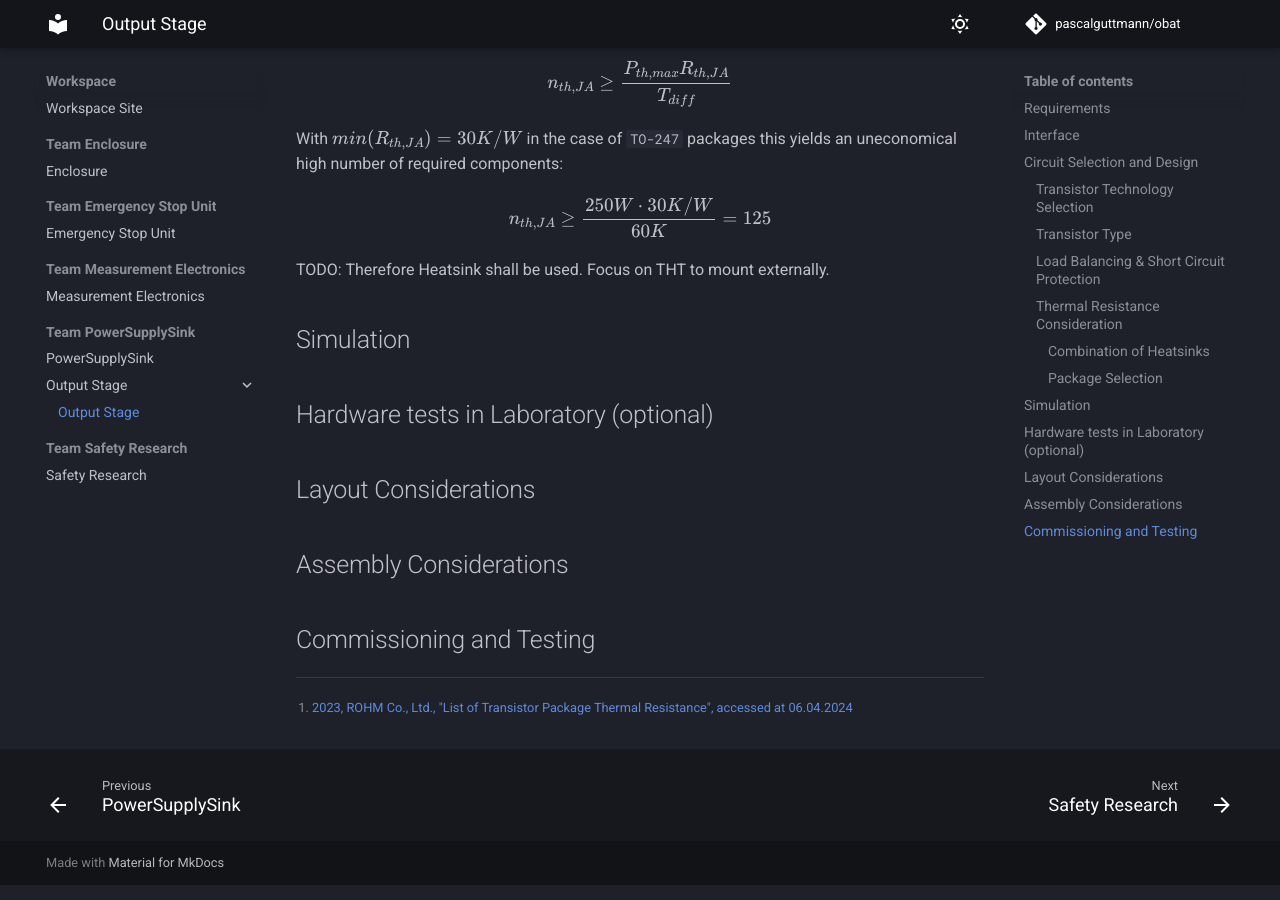
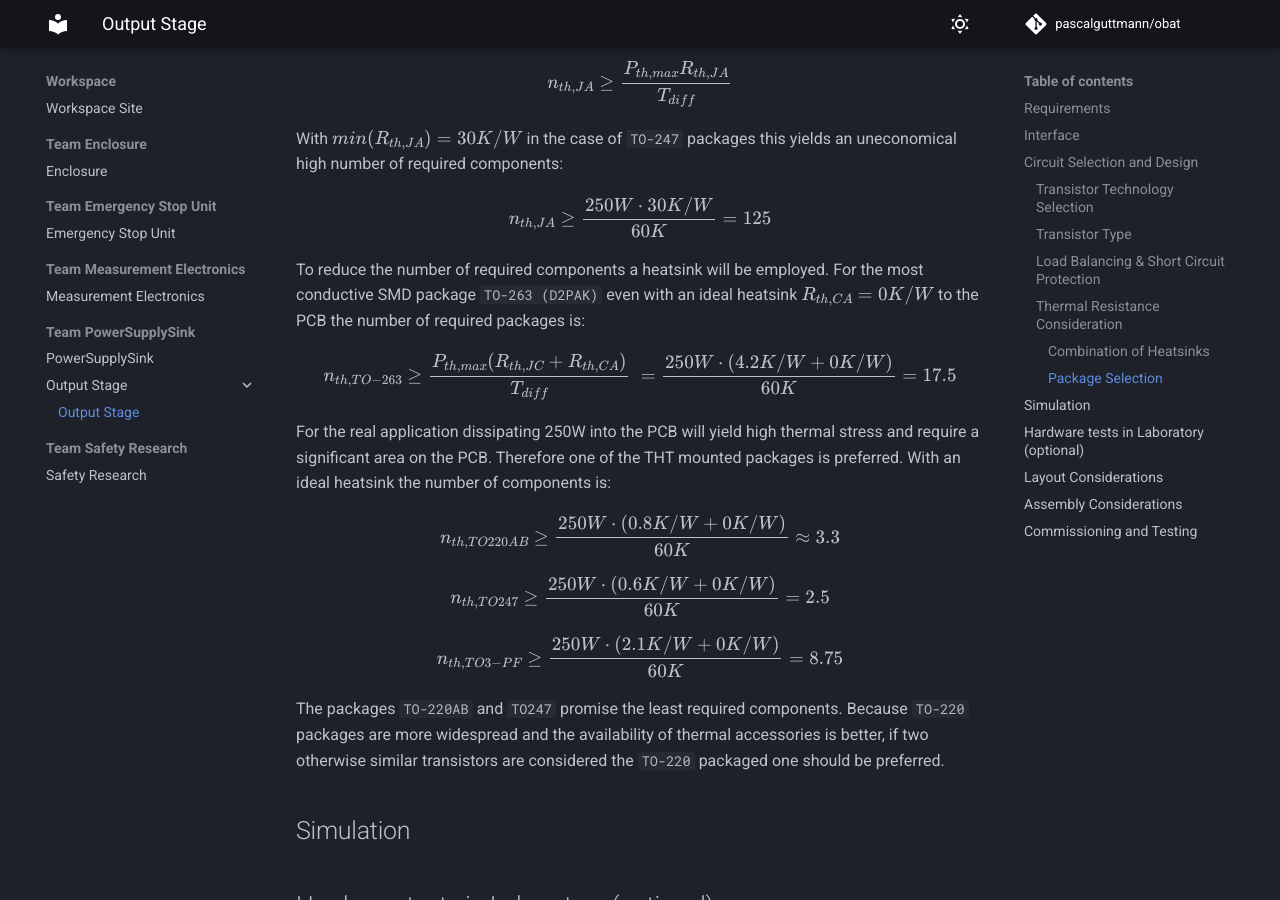
Before and after one commit to pascalguttmann/obat, an MkDocs documentation site: the page built from docs/workspace/pss/outstage/outstage.md, in a window 1280 px wide and 900 px high, scrolled down 3410 px. Built offline with MkDocs 1.6.1 and Material for MkDocs 9.7.7, drawn with Linux system fonts in a browser that asks for light colours; comment, search, counter and statistics services are not loaded.

Commit message:
add thermal package analysis for THT components

```diff
--- a/docs/workspace/pss/outstage/outstage.md
+++ b/docs/workspace/pss/outstage/outstage.md
@@ -147,7 +147,23 @@ With $min(R_{th,JA}) = 30 K/W$ in the case of `TO-247` packages this yields an
 uneconomical high number of required components:
 $$ n_{th,JA} \ge \frac{250W \cdot 30K/W}{60K} = 125 $$
 
-TODO: Therefore Heatsink shall be used. Focus on THT to mount externally.
+To reduce the number of required components a heatsink will be employed. For the
+most conductive SMD package `TO-263 (D2PAK)` even with an ideal heatsink
+$R_{th,CA} = 0 K/W$ to the PCB the number of required packages is:
+$$ n_{th,TO-263} \ge \frac{P_{th,max} (R_{th,JC} + R_{th,CA})}{T_{diff}}\
+= \frac{250W \cdot (4.2K/W + 0K/W)}{60K} = 17.5 $$
+For the real application dissipating 250W into the PCB will yield high thermal
+stress and require a significant area on the PCB. Therefore one of the THT
+mounted packages is preferred. With an ideal heatsink the number of components
+is:
+$$ n_{th,TO220AB} \ge \frac{250W \cdot (0.8K/W + 0K/W)}{60K} \approx 3.3 $$
+$$ n_{th,TO247} \ge \frac{250W \cdot (0.6K/W + 0K/W)}{60K} = 2.5 $$
+$$ n_{th,TO3-PF} \ge \frac{250W \cdot (2.1K/W + 0K/W)}{60K} = 8.75 $$
+
+The packages `TO-220AB` and `TO247` promise the least required components.
+Because `TO-220` packages are more widespread and the availability of thermal
+accessories is better, if two otherwise similar transistors are considered the
+`TO-220` packaged one should be preferred.
 
 Simulation
 ----------
```
